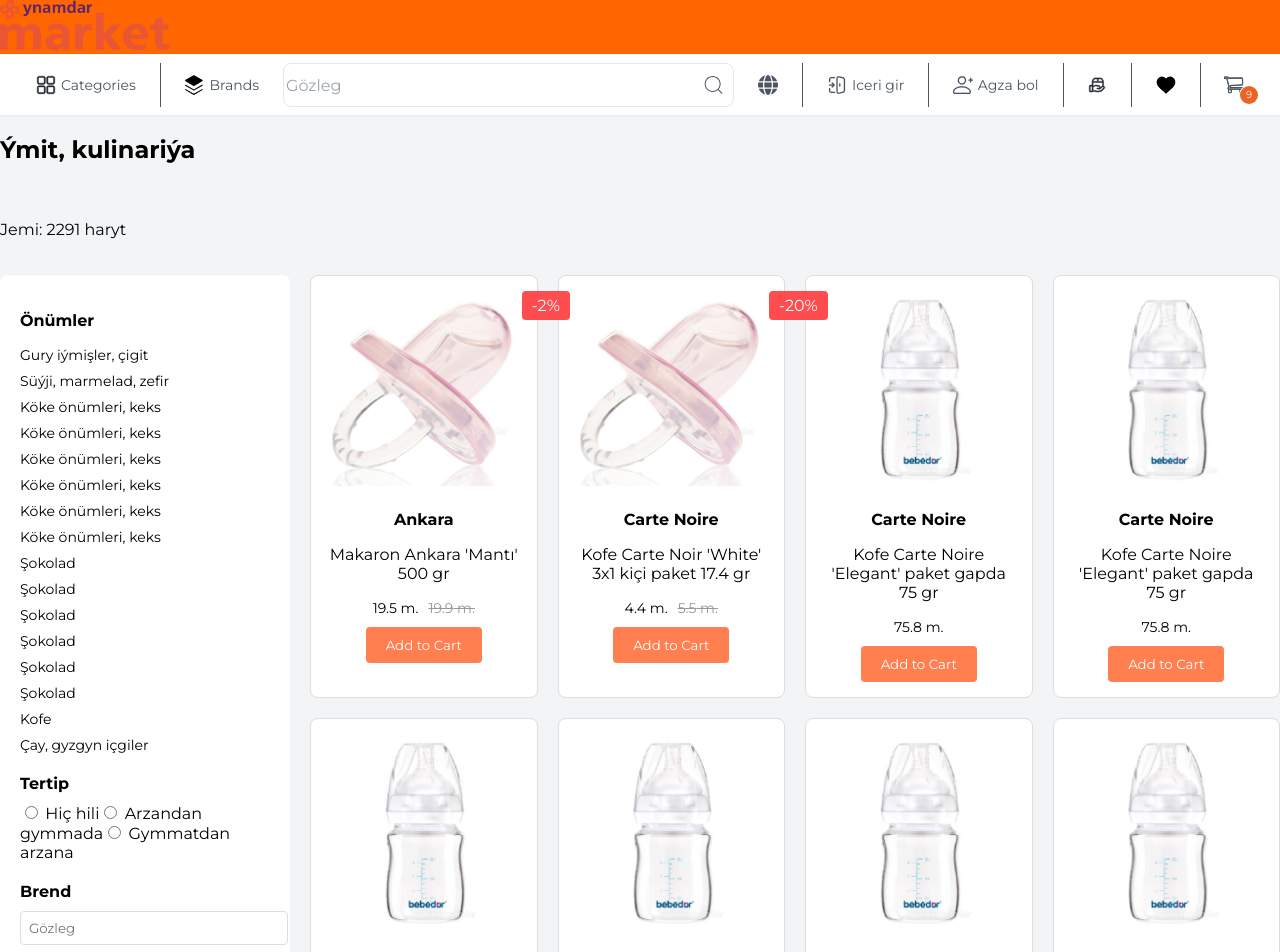
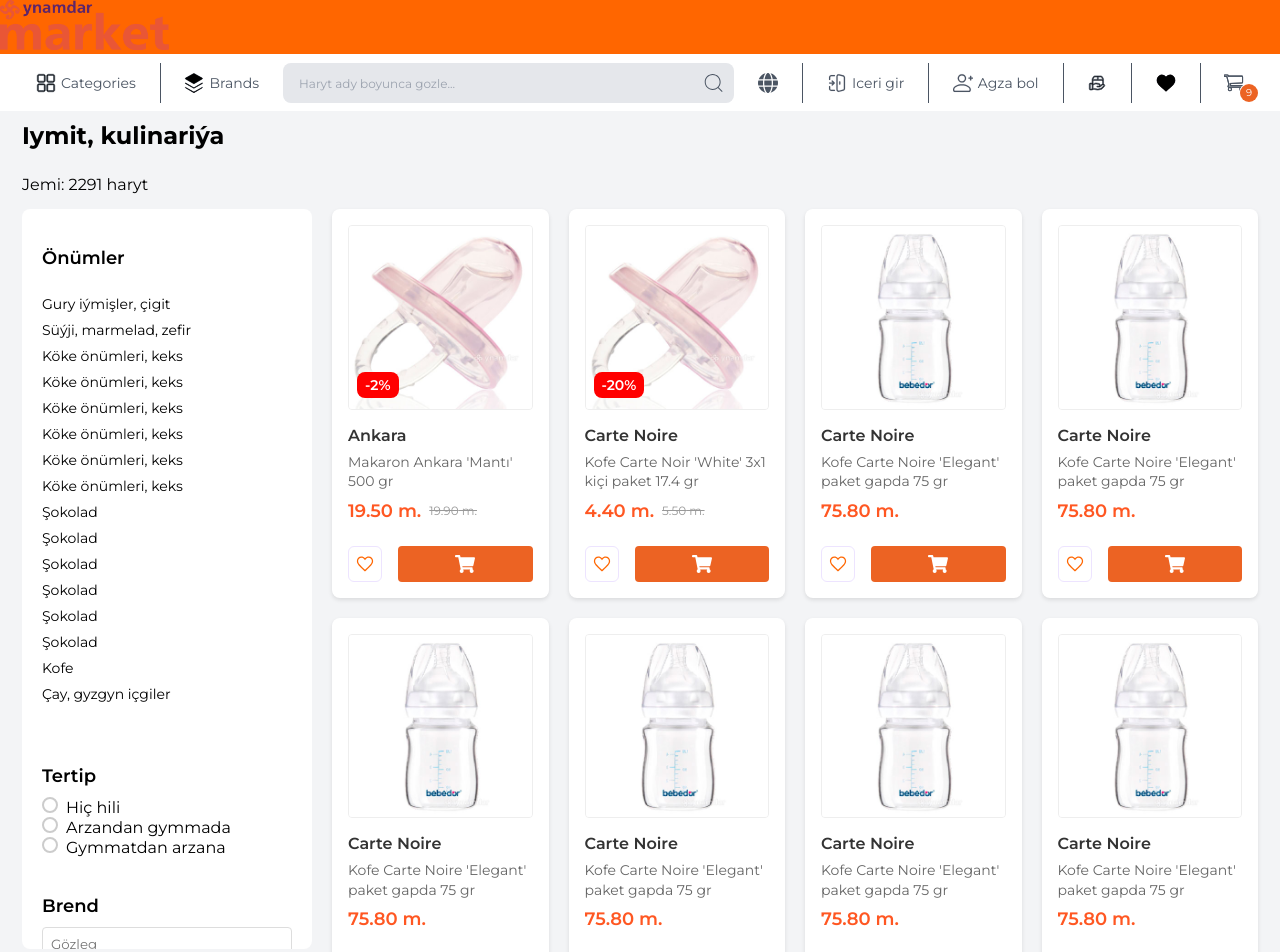
Before and after one commit to Jelaletdin12/ynamdar, a React (Vite) app: page /category in a window 1280 px wide. Shown: the top 952 px of the page. Built offline with nearby package versions, Linux system fonts and the light colour scheme.

Commit message:
fixed little css problems

```diff
--- a/src/components/LogIn/LoginModal.module.scss
+++ b/src/components/LogIn/LoginModal.module.scss
@@ -17,8 +17,8 @@
   box-shadow: none;
   cursor: pointer;
   &:hover {
-    background-color: red !important;
-    color: #fff !important;
+    background-color:#f3f4f6 !important;
+    color: #4b5563 !important;
   }
 }
 
--- a/src/components/Navbar/Navbar.module.scss
+++ b/src/components/Navbar/Navbar.module.scss
@@ -17,7 +17,6 @@
 
   .navbarDown {
     width: 100%;
-    box-shadow: 0 1px 2px 0 rgba(0, 0, 0, 0.05);
     background-color: #ffffff;
     max-width: 1366px;
     position: sticky;
@@ -27,8 +26,6 @@
     padding-left: 1.375rem;
     padding-right: 1.375rem;
     box-sizing: border-box;
-
-
   }
   .logo img {
     height: 50px;
@@ -76,6 +73,7 @@
       flex: 1;
       flex-direction: row-reverse;
 
+
       svg {
         position: absolute;
         width: 24px;
@@ -86,14 +84,19 @@
       input {
         width: 100%;
         height: 40px;
-        border: 1px solid #e5e7eb;
         border-radius: 8px;
-        font-size: 16px;
-        padding-right: 40px;
+        font-size: 0.75rem;
+        padding: 4px 16px;
+        background-color: #e5e7eb;
+        box-sizing: border-box;
+        border: 0 solid #e5e7eb;
 
-
+        &:focus-visible{
+          border: 0 solid #e5e7eb !important;
+        }
         &::placeholder {
           color: #9ca3af;
+          font-size: 0.75rem;
         }
       }
     }
@@ -116,7 +119,7 @@
     background-color: transparent;
     cursor: pointer;
     &:hover {
-      background-color: red;
+      background-color: #f3f4f6;
     }
   }
 
--- a/src/components/Navbar/NavbarDown.jsx
+++ b/src/components/Navbar/NavbarDown.jsx
@@ -46,7 +46,7 @@
             </li>
             <li className={styles.searchWrapper}>
               <CiSearch />
-              <input type="text" placeholder="Gözleg" />
+              <input type="text" placeholder="Haryt ady boyunca gozle..." />
             </li>
             <li>
               <button className={styles.navButton}>
--- a/src/components/SignUp/SignUpModal.module.scss
+++ b/src/components/SignUp/SignUpModal.module.scss
@@ -16,8 +16,8 @@
   box-shadow: none;
   cursor: pointer;
   &:hover {
-    background-color: red !important;
-    color: #fff !important;
+    background-color: #f3f4f6 !important;
+    color: #4b5563 !important;
   }
 }
 
--- a/src/pages/Brands/Brands.module.scss
+++ b/src/pages/Brands/Brands.module.scss
@@ -8,6 +8,7 @@
   margin-bottom: 24px;
   display: flex;
   align-items: center;
+  height: 40px;
   svg {
     position: absolute;
     width: 24px;
@@ -17,10 +18,10 @@
 
   input {
     width: 46%;
-    height: 40px;
+    height: 38px;
     border: 1px solid #e5e7eb;
     border-radius: 8px;
-    font-size: 16px;
+    font-size: 14px;
     padding-left: 40px;
 
     &::placeholder {
--- a/src/pages/Category/CategoryPage.module.scss
+++ b/src/pages/Category/CategoryPage.module.scss
@@ -1,11 +1,20 @@
 .categoryPage {
   display: flex;
-  gap: 20px;
+  gap: 15px;
   max-width: 1366px;
   margin: auto;
+  padding: 0 1.375rem;
+  box-sizing: border-box;
+  h2 {
+    font-size: 24px;
+    font-weight: 700;
+    margin: 10px 0;
+  }
+  p {
+    margin: 0;
+  }
 
-
-  .Container{
+  .Container {
     display: flex;
     gap: 20px;
     margin-bottom: 15px;
@@ -20,18 +29,20 @@
     overflow-x: auto;
     height: calc(-6.25rem + 100vh);
 
-
     h2 {
       margin-bottom: 10px;
-      font-size: 20px;
+      font-size: 24px;
     }
 
     .filterSection {
       margin-bottom: 20px;
+      display: flex;
+      flex-direction: column;
 
       h3 {
         margin-bottom: 10px;
-        font-size: 16px;
+        font-size: 18px;
+        font-weight: 600;
         color: #000000;
       }
 
@@ -42,22 +53,77 @@
         li {
           margin-bottom: 8px;
           color: #000000;
+          font-size: 14px;
         }
 
         label {
           display: flex;
           align-items: center;
           gap: 8px;
-
         }
       }
 
       input[type="text"] {
-        width: 100%;
+        width: auto;
         padding: 8px;
         margin-bottom: 10px;
         border: 1px solid #ddd;
         border-radius: 4px;
+      }
+
+      input[type="radio"] {
+        display: none;
+      }
+
+      .customRadio {
+        display: inline-block;
+        width: 12px;
+        height: 12px;
+        border: 2px solid #ccc;
+        border-radius: 50%;
+        margin-right: 8px;
+        background-color: white;
+        transition: background-color 0.2s, border-color 0.2s;
+      }
+
+      input[type="radio"]:checked + .customRadio {
+        background-color: #ff6600;
+      }
+      input[type="checkbox"] {
+        display: none;
+      }
+
+      input[type="checkbox"] {
+        display: none;
+      }
+
+      .customCheckbox {
+        display: inline-block;
+        width: 14px;
+        height: 14px;
+        margin-right: 8px;
+        border-radius: 4px;
+        background-color: white;
+        position: relative;
+        transition: background-color 0.2s, border-color 0.2s;
+        display: flex;
+        align-items: center;
+        justify-content: center;
+      }
+
+      .checkIcon {
+        display: none;
+        width: 10px;
+        height: 10px;
+        fill: #ff6600;
+      }
+
+      input[type="checkbox"]:checked + .customCheckbox {
+        background-color: gray;
+      }
+
+      input[type="checkbox"]:checked + .customCheckbox .checkIcon {
+        display: block;
       }
     }
   }
--- a/src/pages/Category/index.jsx
+++ b/src/pages/Category/index.jsx
@@ -3,6 +3,7 @@
 import temp1 from "../../assets/temp1.jpg";
 import temp2 from "../../assets/temp2.jpg";
 import temp3 from "../../assets/temp3.jpg";
+import ProductCard from "../../components/ProductCard/index";
 
 const CategoryPage = () => {
   const products = [
@@ -12,8 +13,8 @@
       description: "Makaron Ankara 'Mantı' 500 gr",
       price: 19.5,
       oldPrice: 19.9,
-      discount: "-2%",
-      img: temp2,
+      discount: "2",
+      image: temp2,
     },
     {
       id: 2,
@@ -21,8 +22,8 @@
       description: "Kofe Carte Noir 'White' 3x1 kiçi paket 17.4 gr",
       price: 4.4,
       oldPrice: 5.5,
-      discount: "-20%",
-      img: temp2,
+      discount: "20",
+      image: temp2,
     },
     {
       id: 3,
@@ -31,7 +32,7 @@
       price: 75.8,
       oldPrice: null,
       discount: null,
-      img: temp1,
+      image: temp1,
     },
     {
       id: 3,
@@ -40,7 +41,7 @@
       price: 75.8,
       oldPrice: null,
       discount: null,
-      img: temp1,
+      image: temp1,
     },
     {
       id: 3,
@@ -49,7 +50,7 @@
       price: 75.8,
       oldPrice: null,
       discount: null,
-      img: temp1,
+      image: temp1,
     },
     {
       id: 3,
@@ -58,7 +59,7 @@
       price: 75.8,
       oldPrice: null,
       discount: null,
-      img: temp1,
+      image: temp1,
     },
     {
       id: 3,
@@ -67,7 +68,7 @@
       price: 75.8,
       oldPrice: null,
       discount: null,
-      img: temp1,
+      image: temp1,
     },
     {
       id: 3,
@@ -76,7 +77,7 @@
       price: 75.8,
       oldPrice: null,
       discount: null,
-      img: temp1,
+      image: temp1,
     },
     {
       id: 3,
@@ -85,7 +86,7 @@
       price: 75.8,
       oldPrice: null,
       discount: null,
-      img: temp1,
+      image: temp1,
     },
     {
       id: 3,
@@ -94,7 +95,7 @@
       price: 75.8,
       oldPrice: null,
       discount: null,
-      img: temp1,
+      image: temp1,
     },
     {
       id: 3,
@@ -103,7 +104,7 @@
       price: 75.8,
       oldPrice: null,
       discount: null,
-      img: temp1,
+      image: temp1,
     },
     {
       id: 3,
@@ -112,7 +113,7 @@
       price: 75.8,
       oldPrice: null,
       discount: null,
-      img: temp1,
+      image: temp1,
     },
     {
       id: 3,
@@ -121,7 +122,7 @@
       price: 75.8,
       oldPrice: null,
       discount: null,
-      img: temp1,
+      image: temp1,
     },
     {
       id: 3,
@@ -130,7 +131,7 @@
       price: 75.8,
       oldPrice: null,
       discount: null,
-      img: temp1,
+      image: temp1,
     },
     {
       id: 3,
@@ -139,7 +140,7 @@
       price: 75.8,
       oldPrice: null,
       discount: null,
-      img: temp1,
+      image: temp1,
     },
     {
       id: 3,
@@ -148,7 +149,7 @@
       price: 75.8,
       oldPrice: null,
       discount: null,
-      img: temp1,
+      image: temp1,
     },
     {
       id: 3,
@@ -157,7 +158,7 @@
       price: 75.8,
       oldPrice: null,
       discount: null,
-      img: temp1,
+      image: temp1,
     },
     {
       id: 3,
@@ -166,15 +167,24 @@
       price: 75.8,
       oldPrice: null,
       discount: null,
-      img: temp1,
+      image: temp1,
     },
+  ];
 
-  ];
+  const handleAddToCart = (product) => {
+    // Implement cart logic here
+    console.log("Adding to cart:", product);
+  };
+
+  const handleToggleFavorite = (product) => {
+    // Implement favorite toggle logic here
+    console.log("Toggling favorite:", product);
+  };
 
   return (
     <div className={styles.categoryPage} style={{ flexDirection: "column" }}>
       {/* Left Sidebar */}
-      <h2>Ýmit, kulinariýa</h2>
+      <h2>Iymit, kulinariýa</h2>
       <p>Jemi: 2291 haryt</p>
       <div className={styles.Container}>
         <aside className={styles.sidebar}>
@@ -202,13 +212,19 @@
           <div className={styles.filterSection}>
             <h3>Tertip</h3>
             <label>
-              <input type="radio" name="sort" /> Hiç hili
+              <input type="radio" name="sort" />
+              <span className={styles.customRadio}></span>
+              Hiç hili
             </label>
             <label>
-              <input type="radio" name="sort" /> Arzandan gymmada
+              <input type="radio" name="sort" />
+              <span className={styles.customRadio}></span>
+              Arzandan gymmada
             </label>
             <label>
-              <input type="radio" name="sort" /> Gymmatdan arzana
+              <input type="radio" name="sort" />
+              <span className={styles.customRadio}></span>
+              Gymmatdan arzana
             </label>
           </div>
           <div className={styles.filterSection}>
@@ -217,39 +233,51 @@
   <ul>
     <li>
       <label>
-                  <input type="checkbox" /> Mahmood Rice
+        <input type="checkbox" />
+        <span className={styles.customCheckbox}>
+          <svg
+            xmlns="http://www.w3.org/2000/svg"
+            viewBox="0 0 24 24"
+            className={styles.checkIcon}
+          >
+            <path d="M9 16.2l-4.2-4.2-1.4 1.4L9 19l12-12-1.4-1.4z" />
+          </svg>
+        </span>
+        Mahmood Rice
       </label>
     </li>
     <li>
       <label>
-                  <input type="checkbox" /> Mahmood Tea
+        <input type="checkbox" />
+        <span className={styles.customCheckbox}>
+          <svg
+            xmlns="http://www.w3.org/2000/svg"
+            viewBox="0 0 24 24"
+            className={styles.checkIcon}
+          >
+            <path d="M9 16.2l-4.2-4.2-1.4 1.4L9 19l12-12-1.4-1.4z" />
+          </svg>
+        </span>
+        Mahmood Tea
       </label>
     </li>
   </ul>
 </div>
+
         </aside>
 
         {/* Main Content */}
         <main className={styles.productsContainer}>
           <div className={styles.productGrid}>
             {products.map((product) => (
-              <div key={product.id} className={styles.productCard}>
-                <img src={product.img} alt={product.name} />
-                {product.discount && (
-                  <span className={styles.discount}>{product.discount}</span>
-                )}
-                <h4>{product.name}</h4>
-                <p>{product.description}</p>
-                <div className={styles.price}>
-                  <span>{product.price} m.</span>
-                  {product.oldPrice && (
-                    <span className={styles.oldPrice}>
-                      {product.oldPrice} m.
-                    </span>
-                  )}
-                </div>
-                <button className={styles.addToCart}>Add to Cart</button>
-              </div>
+              <ProductCard
+                key={product.id}
+                product={product}
+                onAddToCart={handleAddToCart}
+                onToggleFavorite={handleToggleFavorite}
+                showFavoriteButton={true}
+                showAddToCart={true}
+              />
             ))}
           </div>
         </main>
--- a/src/pages/LikedProducts/index.jsx
+++ b/src/pages/LikedProducts/index.jsx
@@ -6,6 +6,7 @@
 import temp3 from "../../assets/temp3.jpg";
 import { FaHeart } from "react-icons/fa";
 import { FaShoppingCart } from "react-icons/fa";
+import ProductCard from "../../components/ProductCard/index";
 
 const WishtList = () => {
   const products = [
@@ -61,45 +62,30 @@
     // Add other products similarly
   ];
 
+  const handleAddToCart = (product) => {
+    // Implement cart logic here
+    console.log("Adding to cart:", product);
+  };
+
+  const handleToggleFavorite = (product) => {
+    // Implement favorite toggle logic here
+    console.log("Toggling favorite:", product);
+  };
+
   return (
     <div className={styles.container}>
       <h1 className={styles.title}>Halanlarym</h1>
       <div className={styles.productGrid}>
         {products.map((product) => (
-          <div key={product.id} className={styles.productCard}>
-            {product.discount && (
-              <span className={styles.discountBadge}>-{product.discount}%</span>
-            )}
-            <div className={styles.imageContainer}>
-              <img
-                src={product.image}
-                alt={product.name}
-                className={styles.productImage}
-              />
-            </div>
-            <div className={styles.productInfo}>
-              <h3 className={styles.productName}>{product.name}</h3>
-              <p className={styles.productDescription}>{product.description}</p>
-              <div className={styles.priceContainer}>
-                <span className={styles.currentPrice}>
-                  {product.price.toFixed(2)} m.
-                </span>
-                {product.oldPrice && (
-                  <span className={styles.oldPrice}>
-                    {product.oldPrice.toFixed(2)} m.
-                  </span>
-                )}
-              </div>
-              <div className={styles.actions}>
-                <button className={styles.favoriteButton}>
-                  <FaHeart />
-                </button>
-                <button className={styles.addToCartButton}>
-                  <FaShoppingCart />
-                </button>
-              </div>
-            </div>
-          </div>
+           <ProductCard
+           key={product.id}
+           product={product}
+           onAddToCart={handleAddToCart}
+           onToggleFavorite={handleToggleFavorite}
+           isFavorite={true} // Since this is wishlist, all items are favorites
+           showFavoriteButton={true}
+           showAddToCart={true}
+         />
         ))}
       </div>
     </div>
```
Also changed, not shown: src/components/CategoryDropdown/DropdownMenu.module.scss (+5 -3 lines), src/index.module.scss (+8 -0 lines). Lines whose indentation alone changed are shown as unchanged.
